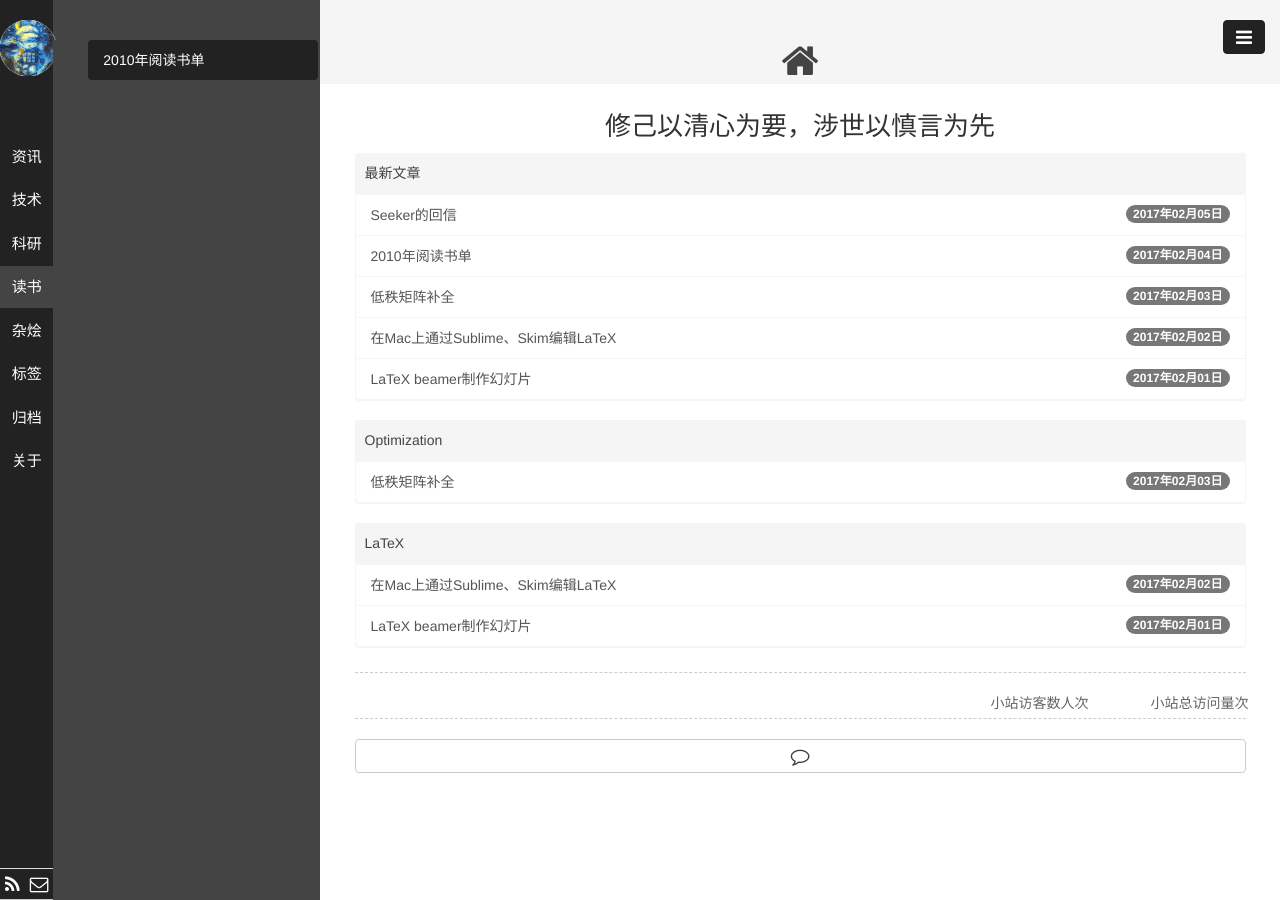
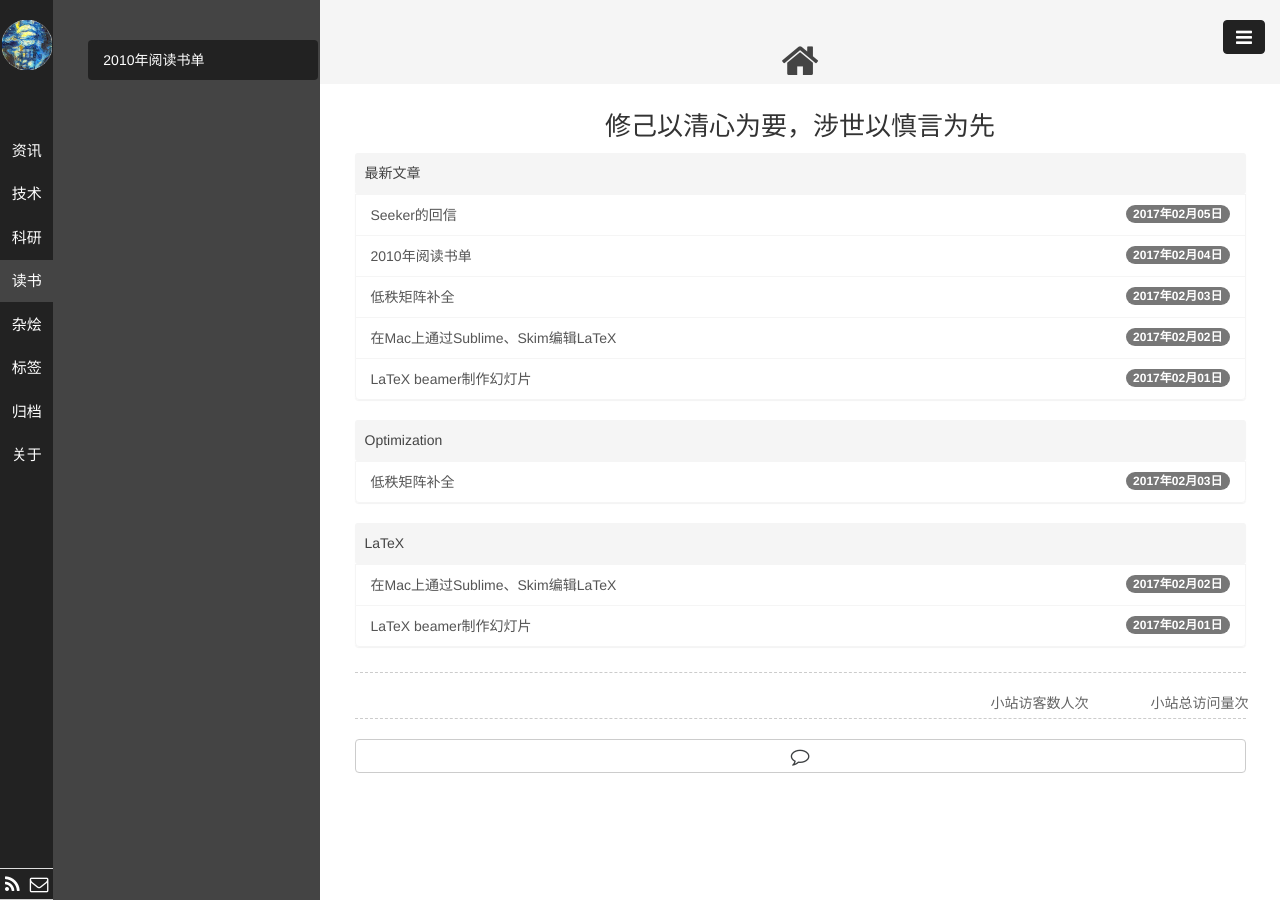
Before and after one commit to littleroach110/littleroach110.github.io, a Jekyll site: the page built from index.html, in a window 1280 px wide. Built offline with Jekyll 4.4.1, drawn with Linux system fonts in a browser that asks for light colours; Markdown is read by kramdown in place of the engine named in the settings; the list of posts is cut into pages by our own code; comment, search, counter and statistics services are not loaded.

Commit message:
change the size of avatar from 56px to 50 px

```diff
--- a/public/css/base.css
+++ b/public/css/base.css
@@ -46,7 +46,7 @@ body, html {
 }
 
 .avatar {
-  width: 56px;
+  width: 50px;
   /*height: 90px;*/
   border: 0px solid #fff;
 }
```
